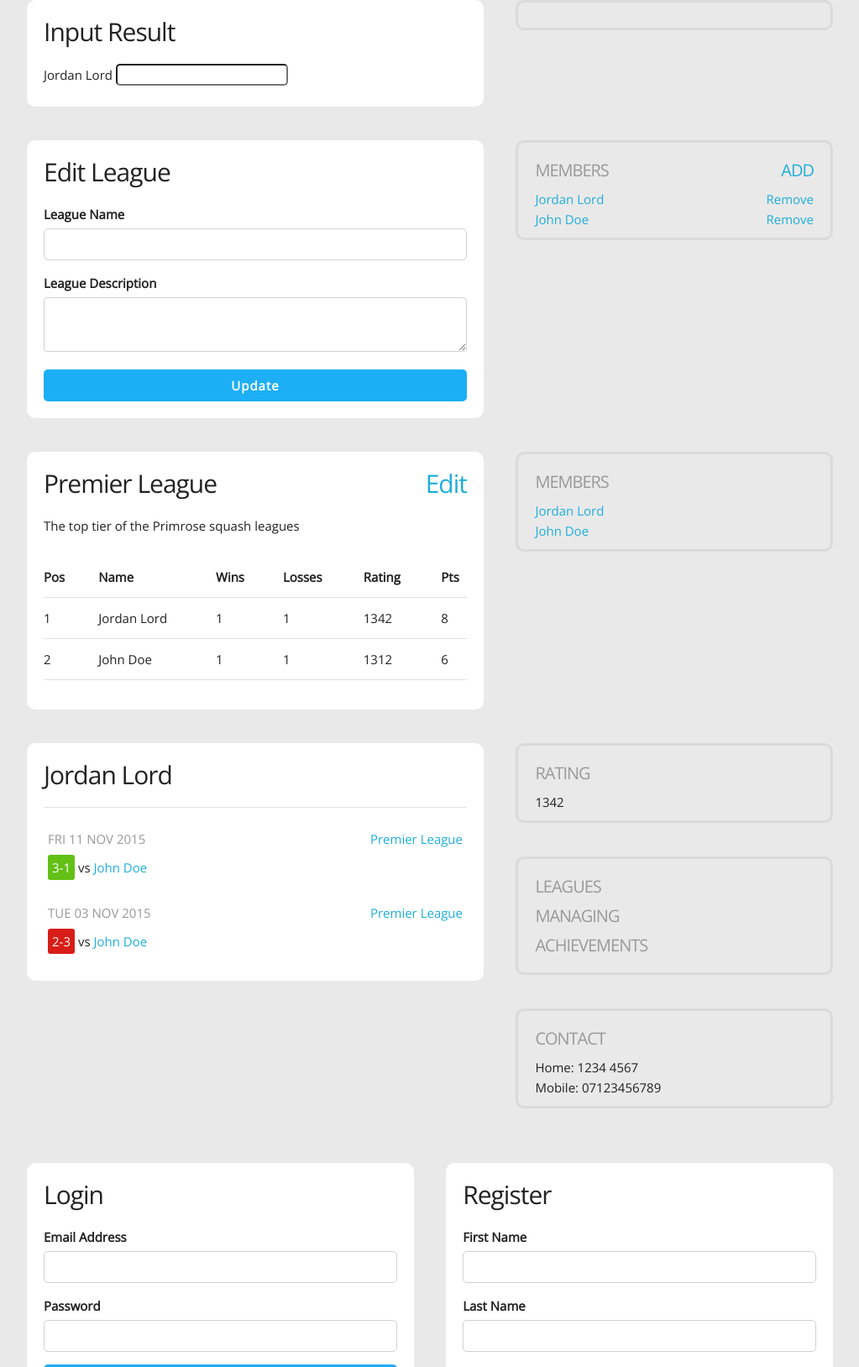
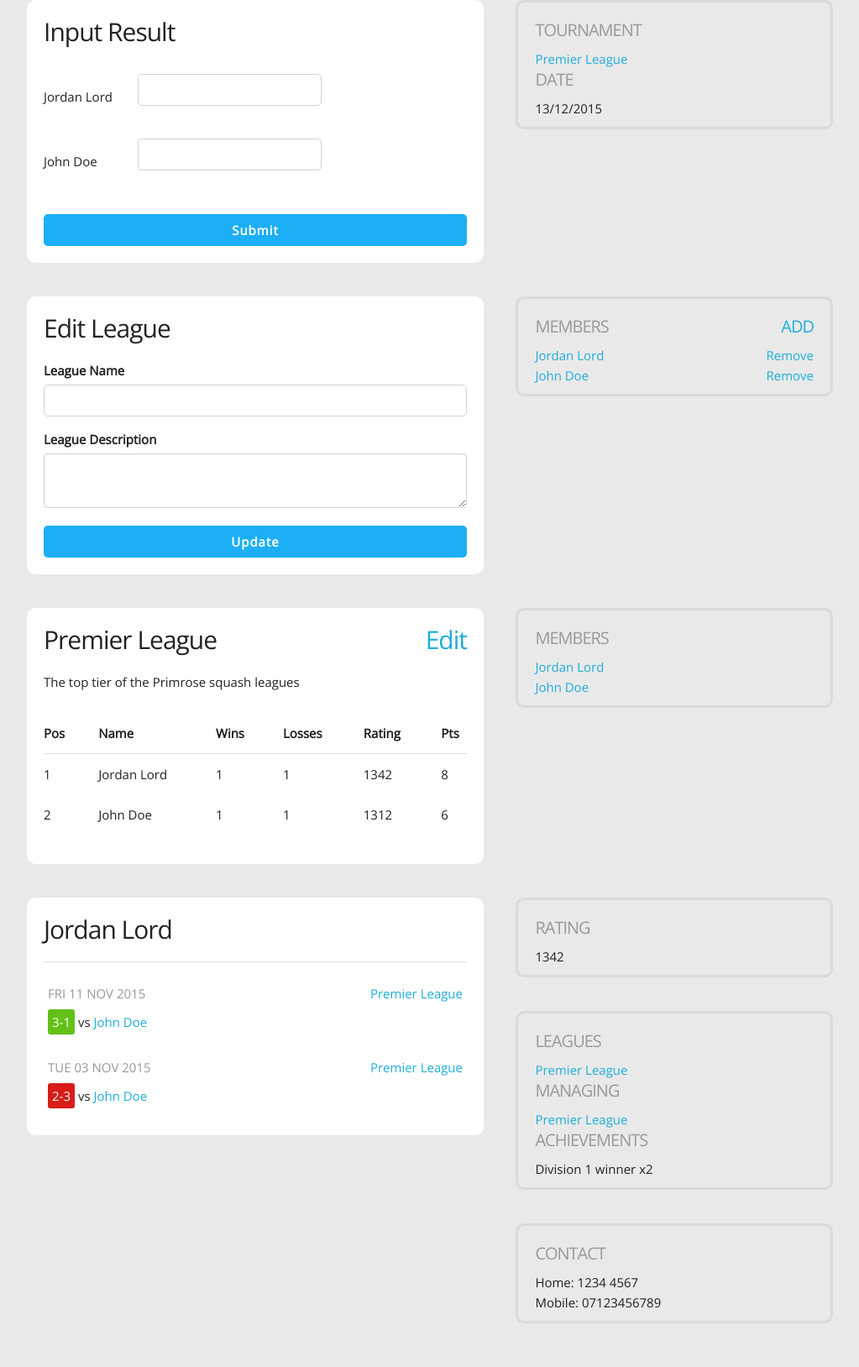
Before and after one commit to logiclogue/A2-Project-League-System, a PHP site: page / in a window 1280 px wide. Shown: the top 1628 px of the page at 84% size, without its empty margins (128-1151 px from the left). Run offline with PHP 8.4, Linux system fonts and the light colour scheme.

Commit message:
Update forms

```diff
--- a/css/style.css
+++ b/css/style.css
@@ -18,6 +18,11 @@ h2 {
 
 input {
 	border-radius: 0.5rem !important;
+}
+
+
+td {
+	border-style: none;
 }
 
 
--- a/forms/input-result.php
+++ b/forms/input-result.php
@@ -3,11 +3,25 @@
 	<div class="box-container seven columns">
 		<h1>Input Result</h1>
 
-		<span>Jordan Lord</span>
-		<input>
+		<table>
+			<tr>
+				<td>Jordan Lord</td>
+				<td><input type="text"></td>
+			</tr>
+			<tr>
+				<td>John Doe</td>
+				<td><input type="text"></td>
+			</tr>
+		</table>
+
+		<button class="u-full-width">Submit</button>
 	</div>
 
 	<div class="box-container side five columns">
+		<h2>Tournament</h2>
+		<a>Premier League</a>
+		<h2>Date</h2>
+		<span>13/12/2015</span>
 	</div>
 
 </div>
--- a/forms/profile.php
+++ b/forms/profile.php
@@ -38,10 +38,13 @@
 
 		<div class="box-container side">
 			<h2>Leagues</h2>
+			<a>Premier League</a>
 
 			<h2>Managing</h2>
+			<a>Premier League</a>
 
 			<h2>Achievements</h2>
+			<span>Division 1 winner x2</span>
 		</div>
 
 		<div class="box-container side">
```
